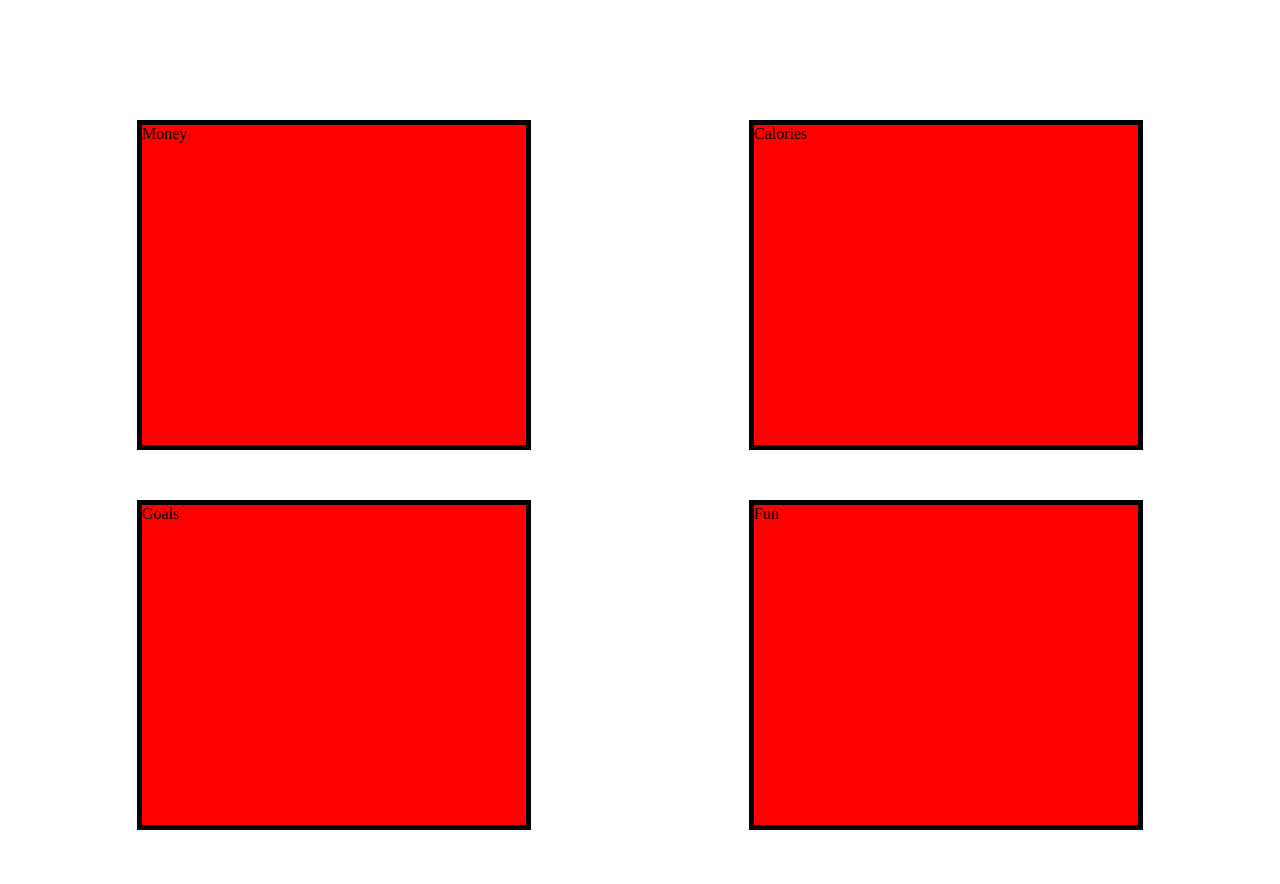
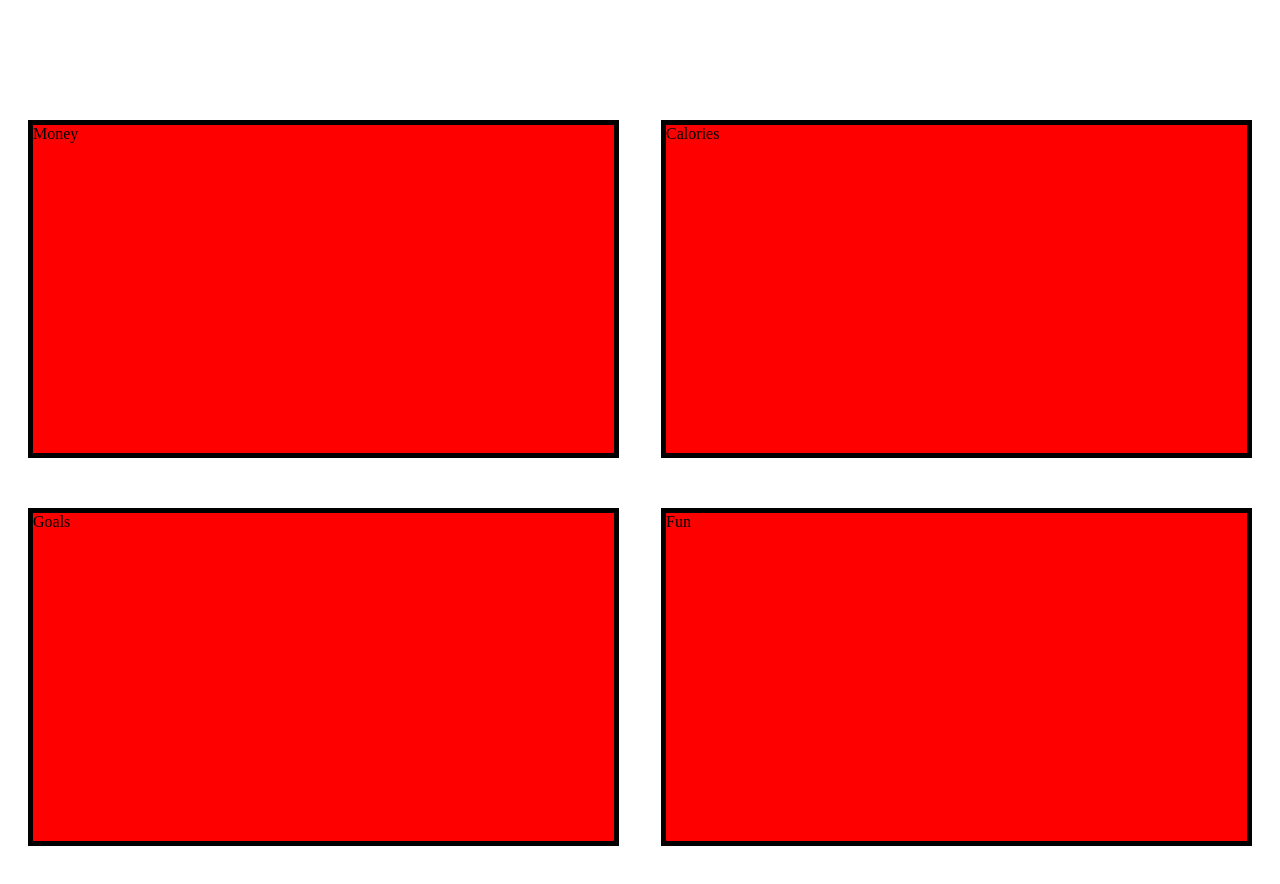
Before and after one commit to KPS-GitHub/my-data-2020, a React (Create React App) app: page / in a window 1280 px wide. Shown: the part 200-1084 px from the top of the page. Built offline with nearby package versions, Linux system fonts and the light colour scheme.

Commit message:
small cleanup and overall styling tweaks

```diff
--- a/src/App.js
+++ b/src/App.js
@@ -6,18 +6,20 @@ function App() {
     <OuterWrap>
       <MainWrap>
         <StyledRow>
-          <StyledSection sm="12" lg="6">
+          <StyledSection>
             Money
           </StyledSection>
-          <StyledSection sm="12" lg="6">
+          <Spacer />
+          <StyledSection>
             Calories
           </StyledSection>
         </StyledRow>
         <StyledRow>
-          <StyledSection sm="12" lg="6">
+          <StyledSection>
             Goals
           </StyledSection>
-          <StyledSection sm="12" lg="6">
+          <Spacer />
+          <StyledSection>
             Fun
           </StyledSection>
         </StyledRow>
@@ -47,16 +49,22 @@ const StyledRow = styled.div`
 `
 
 const StyledSection = styled.div`
-  width: 30vw;
+  position: relative;
+  width: 90%;
   height: 20rem;
+  padding-bottom: .5rem;
   background: red;
   border: 5px solid black;
   transform(1,1);
   -webkit-transition: transform .5s;
   transition: transform .5s;
   :hover {
-    transform: scale(1.5,1.5);
+    transform: scale(1.1,1.2);
     -webkit-transition: transform .5s;
     transition: transform .5s;
   }
 `
+
+const Spacer = styled.div`
+  width: 5rem;
+`
```
